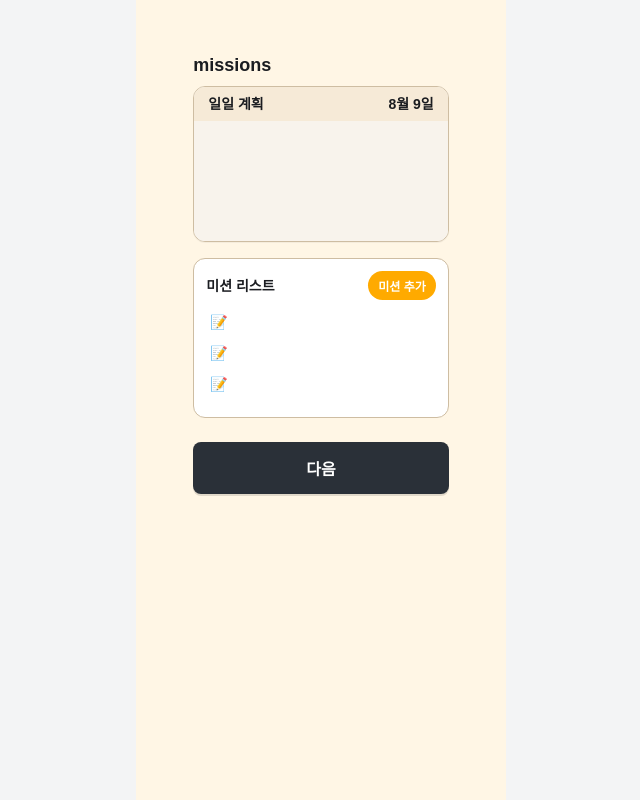
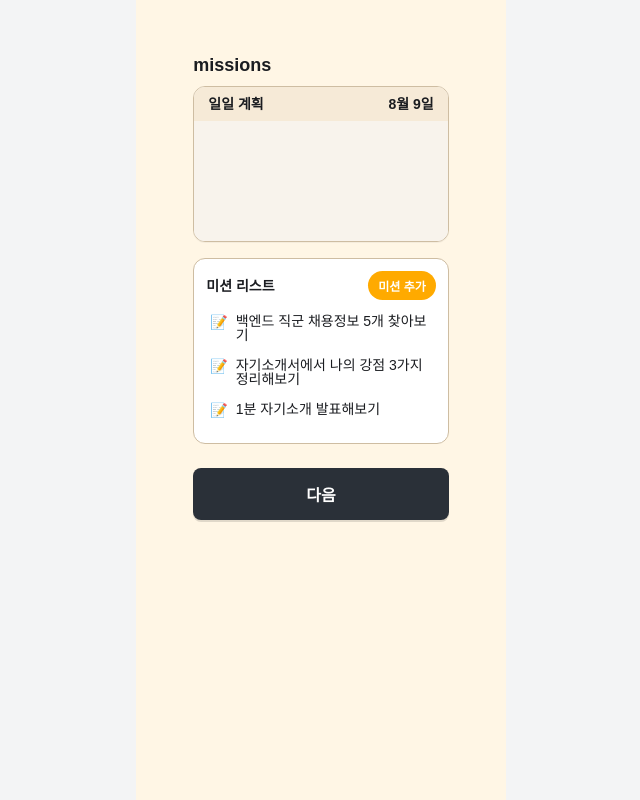
Before and after one commit to kakao-tech-campus-3rd-step3/Team4_FE, a React (Vite) app: page /missions in a window 1280 px wide. Shown: the whole page, without its empty margins (319-959 px from the left). Built offline with nearby package versions, Linux system fonts and the light colour scheme; a web font is replaced by a local one.

Commit message:
refactor(missions): any 타입 제거 후 타입을 명세와 일치

```diff
--- a/src/pages/Missions/Missions.tsx
+++ b/src/pages/Missions/Missions.tsx
@@ -1,3 +1,6 @@
+import type { Mission } from '@/api/types';
+import { Typography } from '@/components/common/Typography';
+import mocks from '@/mockSetup';
 import { useEffect, useState } from 'react';
 import {
   Chip,
@@ -12,16 +15,14 @@ import {
   SheetTitle,
   Title,
 } from './Missions.styles';
-import { MISSION_TAGS } from './constants/icon';
-import { Typography } from '@/components/common/Typography';
-import mocks from '@/mockSetup';
+import CTABar from './components/CTABar';
 import DailyPlanCard from './components/DailyPlanCard';
 import MissionListSection from './components/MissionListSection';
-import CTABar from './components/CTABar';
+import { MISSION_TAGS } from './constants/icon';
 
 function Missions() {
   const [openSheet, setOpenSheet] = useState(false);
-  const [missions, setMissions] = useState<any[]>([]);
+  const [missions, setMissions] = useState<Mission[]>([]);
 
   const onAddMission = () => setOpenSheet(true);
   const onCloseSheet = () => setOpenSheet(false);
--- a/src/pages/Missions/components/MissionListSection.tsx
+++ b/src/pages/Missions/components/MissionListSection.tsx
@@ -1,3 +1,4 @@
+import type { Mission } from '@/api/types';
 import {
   AddPill,
   MissionItem,
@@ -8,7 +9,7 @@ import {
 } from '../Missions.styles';
 
 type Props = {
-  missions: Array<{ id: string | number; text: string }>;
+  missions: Mission[];
   onClickAdd: () => void;
 };
 
@@ -21,7 +22,7 @@ const MissionListSection = ({ missions, onClickAdd }: Props) => {
       </SectionHeader>
       <MissionList>
         {missions.map((m) => (
-          <MissionItem key={m.id}>{m.text}</MissionItem>
+          <MissionItem key={m.id}>{m.content}</MissionItem>
         ))}
       </MissionList>
     </Section>
```
